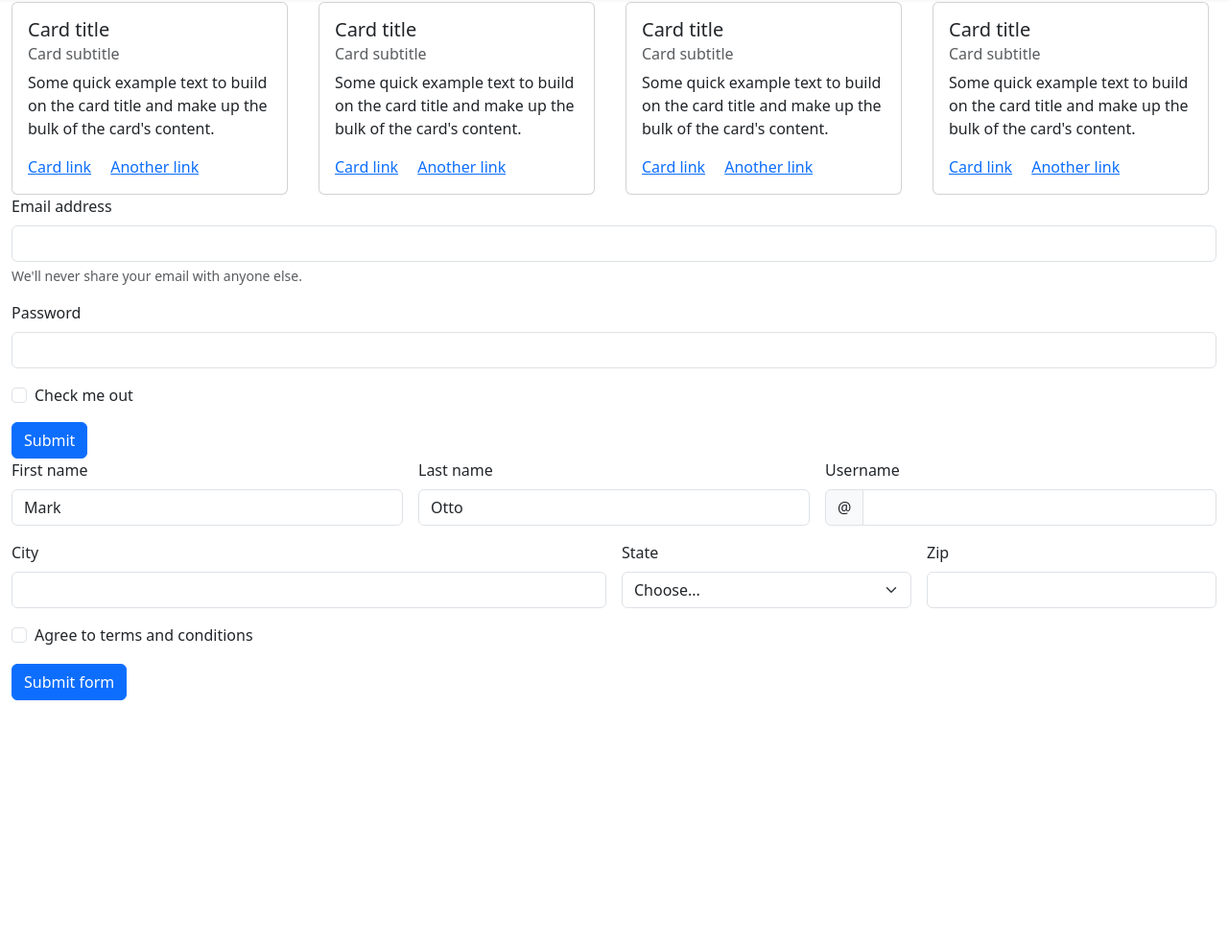
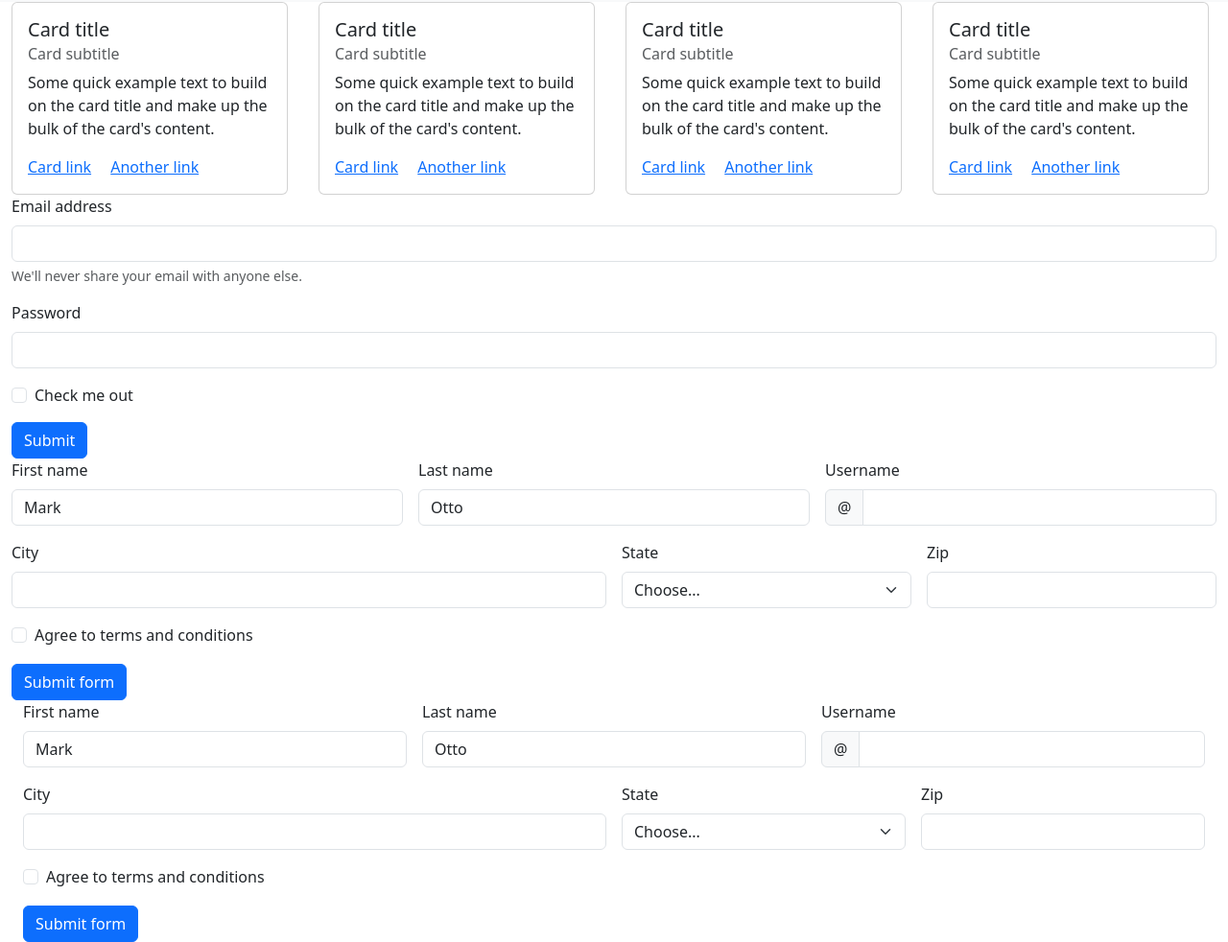
Before and after one commit to selimcangursuu/github.test, a plain HTML site: page index.html in a window 1280 px wide. Shown: the part 54-1036 px from the top of the page at 96% size. Before the commit the page ends 800 px from the top, so only its background shows below. Drawn offline with nearby package versions, Linux system fonts and the light colour scheme.

Commit message:
pull denemesi

```diff
--- a/index.html
+++ b/index.html
@@ -176,6 +176,73 @@
   </div>
 </form>
         </div>
+         <div class="container-fluid">
+        <div class="col-md-12">
+            <form class="row g-3 needs-validation" novalidate>
+  <div class="col-md-4">
+    <label for="validationCustom01" class="form-label">First name</label>
+    <input type="text" class="form-control" id="validationCustom01" value="Mark" required>
+    <div class="valid-feedback">
+      Looks good!
+    </div>
+  </div>
+  <div class="col-md-4">
+    <label for="validationCustom02" class="form-label">Last name</label>
+    <input type="text" class="form-control" id="validationCustom02" value="Otto" required>
+    <div class="valid-feedback">
+      Looks good!
+    </div>
+  </div>
+  <div class="col-md-4">
+    <label for="validationCustomUsername" class="form-label">Username</label>
+    <div class="input-group has-validation">
+      <span class="input-group-text" id="inputGroupPrepend">@</span>
+      <input type="text" class="form-control" id="validationCustomUsername" aria-describedby="inputGroupPrepend" required>
+      <div class="invalid-feedback">
+        Please choose a username.
+      </div>
+    </div>
+  </div>
+  <div class="col-md-6">
+    <label for="validationCustom03" class="form-label">City</label>
+    <input type="text" class="form-control" id="validationCustom03" required>
+    <div class="invalid-feedback">
+      Please provide a valid city.
+    </div>
+  </div>
+  <div class="col-md-3">
+    <label for="validationCustom04" class="form-label">State</label>
+    <select class="form-select" id="validationCustom04" required>
+      <option selected disabled value="">Choose...</option>
+      <option>...</option>
+    </select>
+    <div class="invalid-feedback">
+      Please select a valid state.
+    </div>
+  </div>
+  <div class="col-md-3">
+    <label for="validationCustom05" class="form-label">Zip</label>
+    <input type="text" class="form-control" id="validationCustom05" required>
+    <div class="invalid-feedback">
+      Please provide a valid zip.
+    </div>
+  </div>
+  <div class="col-12">
+    <div class="form-check">
+      <input class="form-check-input" type="checkbox" value="" id="invalidCheck" required>
+      <label class="form-check-label" for="invalidCheck">
+        Agree to terms and conditions
+      </label>
+      <div class="invalid-feedback">
+        You must agree before submitting.
+      </div>
+    </div>
+  </div>
+  <div class="col-12">
+    <button class="btn btn-primary" type="submit">Submit form</button>
+  </div>
+</form>
+        </div>
     </div>
 </body>
 </html>
```
